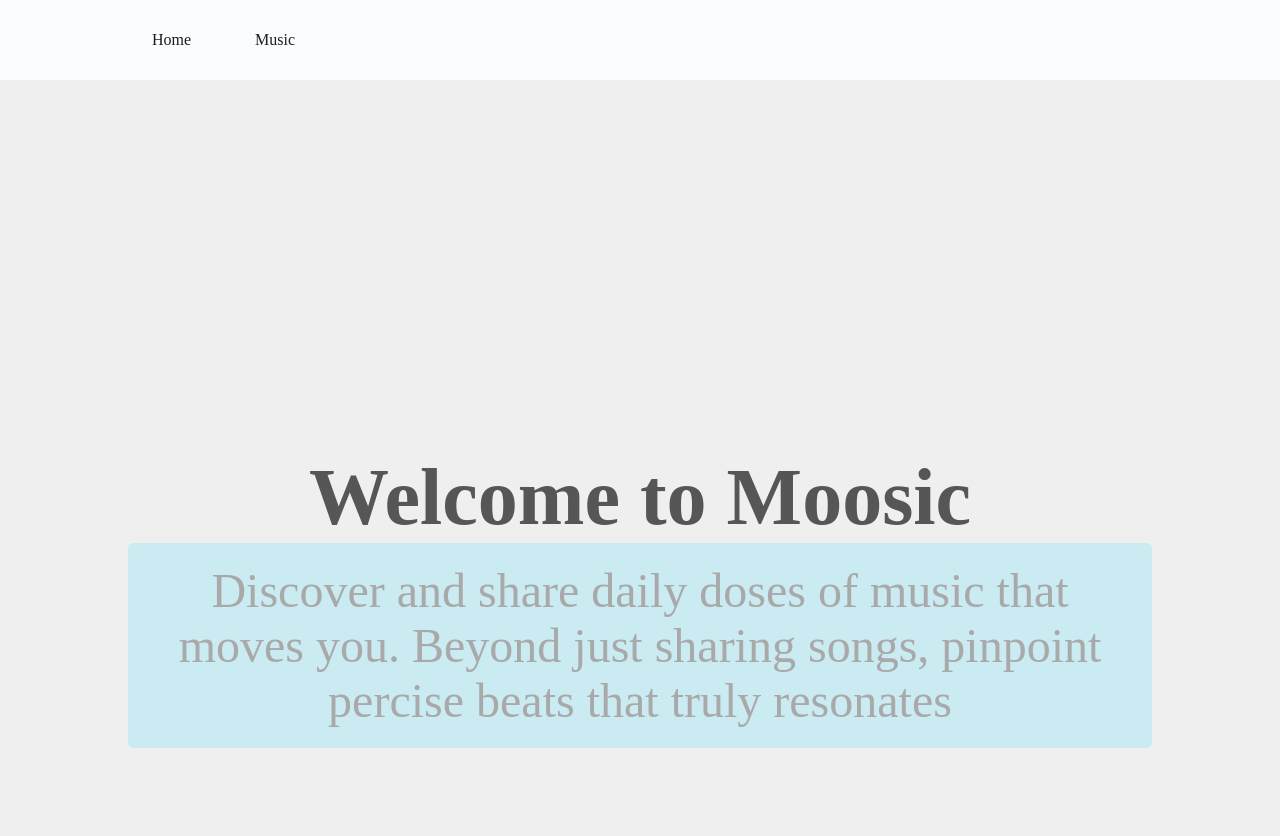
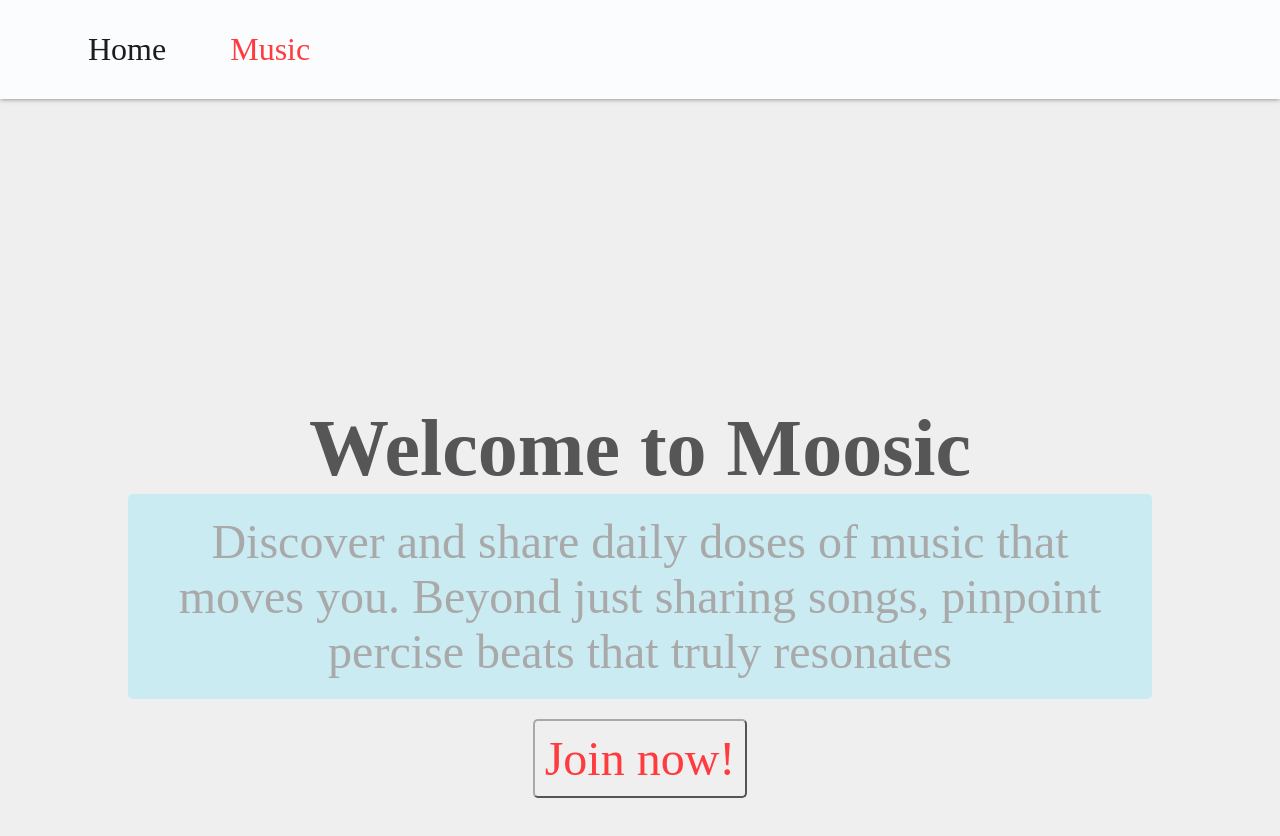
Before and after one commit to Is0toi/moosic, a React (Create React App) app in the folder moosic/: page / in a window 1280 px wide. Shown: the top 836 px of the page. Built offline with nearby package versions, Linux system fonts and the light colour scheme.

Commit message:
Organize code
Code looks pretty now 🐶

```diff
--- a/moosic/src/App.css
+++ b/moosic/src/App.css
@@ -10,106 +10,73 @@
     font-family: "EB Garamond", serif;
 }
 
-/* .title {
-    text-align: center;
-    font-size:2em;
-    color:#1C1C1C;
-
-} */
-
-.home-text{
-    /* border:1px solid; */
-    border-radius:25px;
-    /* background:#f3e2c1; */
-    padding:20px;
-    /* color:#C9A29B; */
-    /* box-shadow: 10px 10px 10px #988d79; */
-
-}
-
 a {
     text-decoration: none;
 }
 
-.light {
 
-    color: #A9A9A9
+body {
+    background-color: #EFEFEF;
+    color: #A9A9A9;
+    padding: 0;
+    margin: 0;
 }
 
-/* .background {
-    background-image: url("./images/background.jpg");
-    background-size: cover;
-    background-repeat: no-repeat;
-    background-position: center;
-    height: 100vh;
-    display: flex;
-    justify-content: center;
-    align-items: center;
-
-
-} */
-/* .dark .background{
-    box-shadow: inset 0 0 2000px rgba(0,0,0,0.7);
-} */
-
-body {
-    /* background: url("./images/background.jpg") ; */
-    /* background-size: cover;
-    background-position: center;
-    min-height: 100vh; */
-
-    background-color:#EFEFEF;
-    color:#A9A9A9;
-    padding:0;
-    margin:0;
-
-
-}
-
-section{
-    display:grid;
-    place-items:center;
-    align-content:center;
-    min-height:150vh;
+section {
+    display: grid;
+    place-items: center;
+    align-content: center;
+    min-height: 150vh;
     margin-bottom: 200px;
 
 }
 
-.hidden{
-    opacity:0;
-    height:100vh;
+.hidden {
+    opacity: 0;
+    height: 100vh;
     transition: 1s;
-    /* This makes transition to the left side: */
-    filter:blur(5px);
-    transform:translateX(-100%);
+    /* This makes transition to the left side: (not working tho) */
+    filter: blur(5px);
+    transform: translateX(-100%);
 
 }
 
-.show{
+.show {
 
-    opacity:1;
+    opacity: 1;
     filter: blur(0);
     transform: translateX(0);
 }
 
-@media(prefers-reduced-motion){
+@media(prefers-reduced-motion) {
     /* So they don't have to see the animations over and over again */
 
-    .hidden{
-        transition:none;
+    .hidden {
+        transition: none;
     }
 }
 
-.home-title{
-    font-size:5em;
-    color:#565656;
+.home-title {
+    font-size: 5em;
+    color: #565656;
+    text-align: center;
 }
 
-.description{
+.description {
     font-size: 3em;
-    background-color:#caebf2;
+    background-color: #caebf2;
     border-radius: 5px;
     padding: 20px;
     width: 80%;
-    text-align:center;
+    text-align: center;
 }
+
+.join{
+    font-size:3em;
+    margin-top: 20px;
+    padding:10px;
+    border-radius:5px;
+    color:#ff3b3f;
+    background:#EFEFEF;
+    border-color:#a9a9a9;
+}
--- a/moosic/src/App.js
+++ b/moosic/src/App.js
@@ -15,7 +15,7 @@ function App() {
         <NavBar isDark={isDark} setIsDark={setIsDark} />
         <Routes>
           <Route path="/" element={<Home />} />
-          <Route path="/Moosic" element={<Music />} />
+          <Route path="/music" element={<Music />} />
         </Routes>
       </div>
     </Router>
--- a/moosic/src/component/Home.jsx
+++ b/moosic/src/component/Home.jsx
@@ -1,4 +1,5 @@
-import React, {useEffect} from 'react'
+import React, {useEffect} from 'react';
+import { Link } from 'react-router-dom';
 
 function Home() {
     useEffect(() => {
@@ -26,7 +27,11 @@ function Home() {
                 <h1 className = "home-title"> Welcome to Moosic</h1>
                 <p className = "description"> Discover and share daily doses of music that moves you. Beyond just sharing songs, pinpoint percise beats that truly resonates </p>
 
-
+                <Link to="/music" class="button">
+                <button className = "join">
+                    Join now!
+                </button>
+                </Link>
             </section>
             <section style = {{background:'white'}}className = "hidden">
                 <p>hiiiiii</p>
--- a/moosic/src/component/Music.jsx
+++ b/moosic/src/component/Music.jsx
@@ -3,9 +3,9 @@ import React from 'react'
 function Music() {
   return (
     <div>
-
+      <p>HIIIIIII</p>
     </div>
   )
 }
 
-export default Music
+export default Music;
--- a/moosic/src/component/NavBar.css
+++ b/moosic/src/component/NavBar.css
@@ -1,24 +1,17 @@
 .navbar {
     /* background:#FDF5AA; */
-    /* box-shadow: 0 0 5px rgba(0, 0, 0, 0.5); */
+    box-shadow: 0 0 5px rgba(0, 0, 0, 0.5);
     position:fixed;
     top: 0;
     left: 0;
     width: 100%;
-    padding: 20px 10%;
+    padding: 20px 5%;
     background:#fafcfd;
     display:flex;
     align-items:center;
     z-index:100;
-
+    font-size: 2em;
 }
-
-/* .navbar {
-    width: 100%;
-    margin: 0 auto;
-    padding: 1rem;
-    text-align: right;
-} */
 
 .navbar nav {
     display: flex;
@@ -28,14 +21,12 @@
     gap:1rem;
     position:sticky;
     transition: transform 1s ease;
-    /* cursor: pointer;
-    justify-content: space-between; */
+
 }
 
 .navbar .nav-link li {
     list-style: none;
     margin: 0 0.5rem;
-    /* Not list format */
 }
 
 .navbar .nav-link {
@@ -43,7 +34,6 @@
     margin:0;
     padding:0;
     gap:1rem;
-    /* Will be flexible to the screen */
 }
 
 .navbar ul li a {
@@ -57,23 +47,8 @@
 }
 
 .navbar ul li a:hover{
-    background-color:#CAEBF2;
+    background-color:#efefef;
 }
-
-/* .NavBar a::before{
-    content:'';
-    position: asbolute;
-    top: 100%;
-    left: 0;
-    width:0;
-    height:2px;
-    background: white;
-    transition: 0.3s;
-}
-
-.NavBar a:hover::before{
-    width:100%
-} */
 
 .hamburger{
     font-size:1.5rem;
@@ -115,6 +90,5 @@
 }
 
 .header{
-     /* transition: transform 0.6s cubic-bezier(0.68, -0.55, 0.27, 1.55) ; */
-     transition:1s ease-in-out
+     transition:1s ease-in-out;
 }
--- a/moosic/src/component/NavBar.jsx
+++ b/moosic/src/component/NavBar.jsx
@@ -24,7 +24,7 @@ function NavBar({ isDark, setIsDark }) {
                 const currentY = window.scrollY;
                 const goingDown = currentY > prevState.y;
                 const goingUp = currentY < prevState.y;
-                const scrolledEnough = currentY > 70;
+                const scrolledEnough = currentY > 30;
 
                 setIsHidden(goingDown && scrolledEnough);
                 return {
@@ -39,31 +39,14 @@ function NavBar({ isDark, setIsDark }) {
         return () => window.removeEventListener('scroll', handleScroll);
 
     }, [])
-    // useEffect(() => {
-    //     const observer = new IntersectionObserver((entries) => {
-    //         entries.forEach((entry) => {
-    //             if (entry.isIntersecting) {
-    //                 entry.target.classList.add('show');
-    //             } else {
-    //                 entry.target.classList.remove('show');
-    //             }
-    //         });
-    //     });
 
-    //     const hiddenElements = document.querySelectorAll('.hidden');
-    //     hiddenElements.forEach((el) => observer.observe(el));
-
-    //     return () => {
-    //         hiddenElements.forEach((el) => observer.unobserve(el));
-    //     };
-    // }, []);
 
     return <>
         <header className={`header ${isHidden ? 'hideNav' : ''}`}>
             <nav className="navbar">
                 <ul className={isOpen ? "nav-link active" : "nav-link"}>
                     <li><Link to="/"> Home</Link></li>
-                    <li><Link to="/music"> Music</Link></li>
+                    <li><Link to="/music" style={{ color: '#ff3b3f' }}> Music</Link></li>
                 </ul>
                 <div className="hamburger" onClick={toggleMenu}>
                     <FaBars />
```
